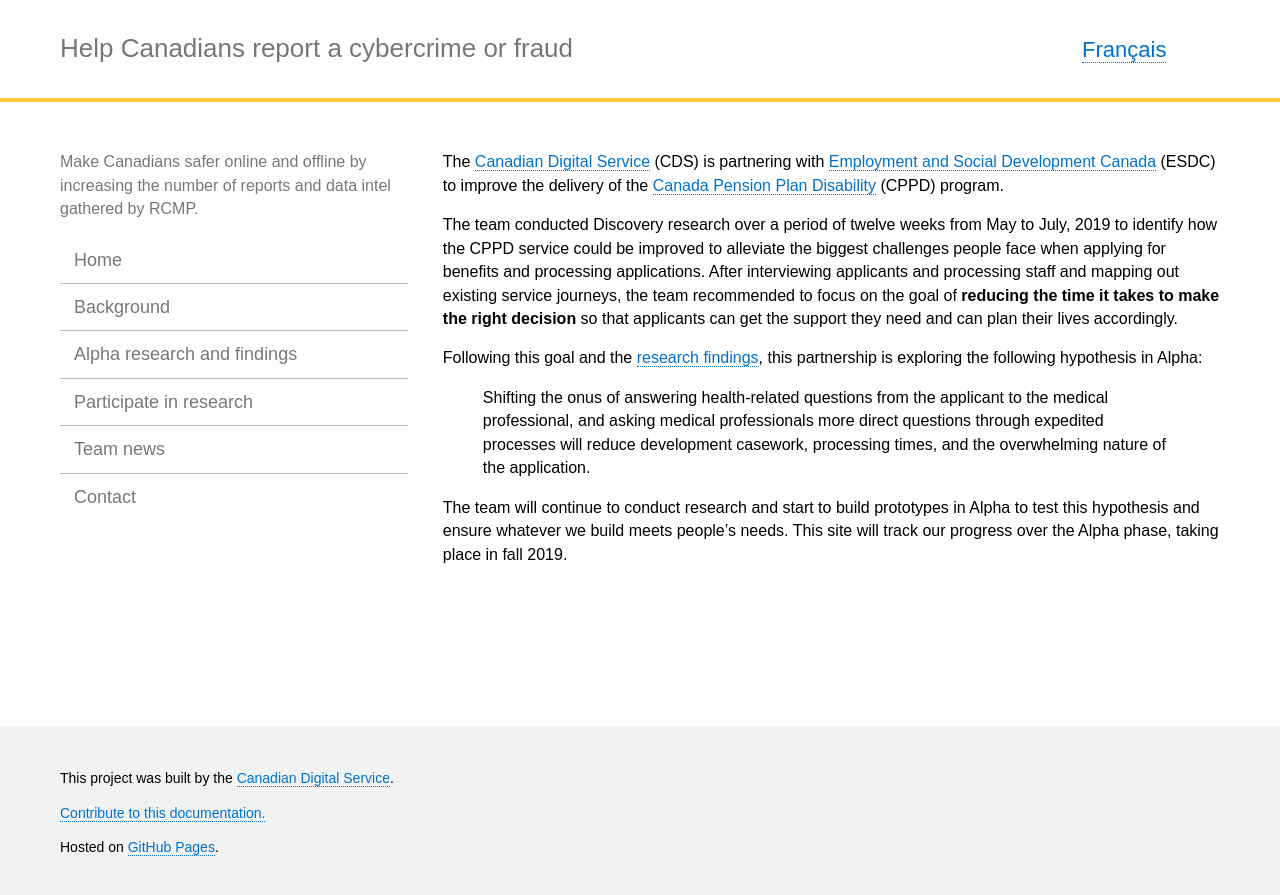
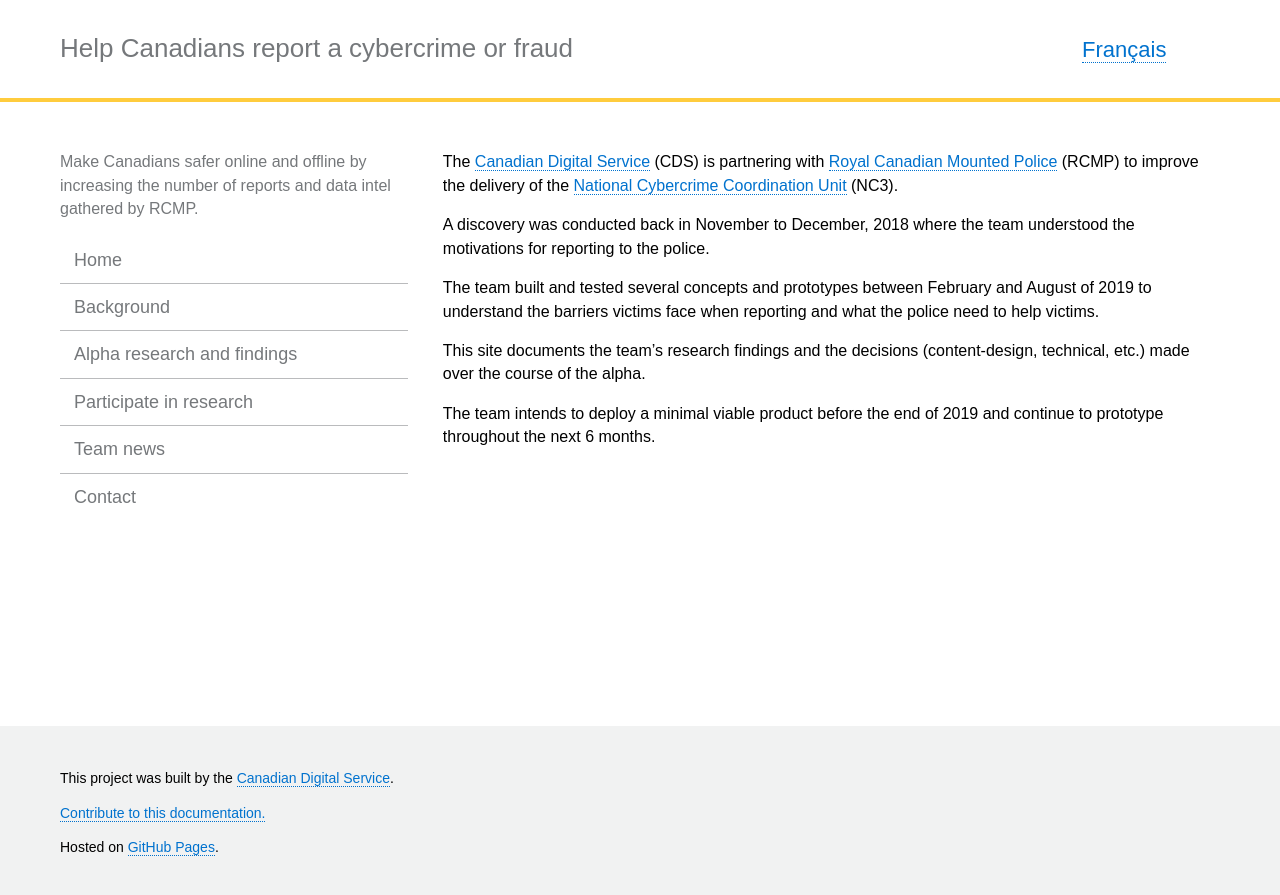
Before and after one commit to cds-snc/rcmp-report-a-cybercrime-alpha-documentation, a Jekyll site: the page built from index.html, in a window 1280 px wide. Shown: the top 895 px of the page. Built offline with Jekyll 4.4.1, drawn with Linux system fonts in a browser that asks for light colours.

Commit message:
Chnage home/index page.

```diff
--- a/_includes/index.md
+++ b/_includes/index.md
@@ -1,9 +1,18 @@
-The [Canadian Digital Service](https://digital.canada.ca) (CDS) is partnering with [Employment and Social Development Canada](https://www.canada.ca/en/employment-social-development.html) (ESDC) to improve the delivery of the [Canada Pension Plan Disability](https://www.canada.ca/en/employment-social-development/programs/pension-plan-disability-benefits.html) (CPPD) program.
+The [Canadian Digital Service](https://digital.canada.ca) (CDS) is partnering with [Royal Canadian Mounted Police](http://www.rcmp.gc.ca/) (RCMP) to improve the delivery of the [National Cybercrime Coordination Unit](http://www.rcmp.gc.ca/en/the-national-cybercrime-coordination-unit-nc3) (NC3).
 
-The team conducted Discovery research over a period of twelve weeks from May to July, 2019 to identify how the CPPD service could be improved to alleviate the biggest challenges people face when applying for benefits and processing applications. After interviewing applicants and processing staff and mapping out existing service journeys, the team recommended to focus on the goal of **reducing the time it takes to make the right decision** so that applicants can get the support they need and can plan their lives accordingly.
+A discovery was conducted back in November to December, 2018
+where the team understood the motivations for reporting to the
+police.
 
-Following this goal and the [research findings]({{ site.baseurl }}/discovery-research/#findings), this partnership is exploring the following hypothesis in Alpha:
+The team built and tested several concepts and prototypes
+between February and August of 2019 to understand the barriers
+victims face when reporting and what the police need to help
+victims.
 
-> Shifting the onus of answering health-related questions from the applicant to the medical professional, and asking medical professionals more direct questions through expedited processes will reduce development casework, processing times, and the overwhelming nature of the application.
+This site documents the team's research findings and the
+decisions (content-design, technical, etc.) made over the course
+of the alpha.
 
-The team will continue to conduct research and start to build prototypes in Alpha to test this hypothesis and ensure whatever we build meets people’s needs. This site will track our progress over the Alpha phase, taking place in fall 2019.
+The team intends to deploy a minimal viable product before the
+end of 2019 and continue to prototype throughout the next 6
+months.
```
Also changed, not shown: _includes/home.md (+14 -5 lines).
